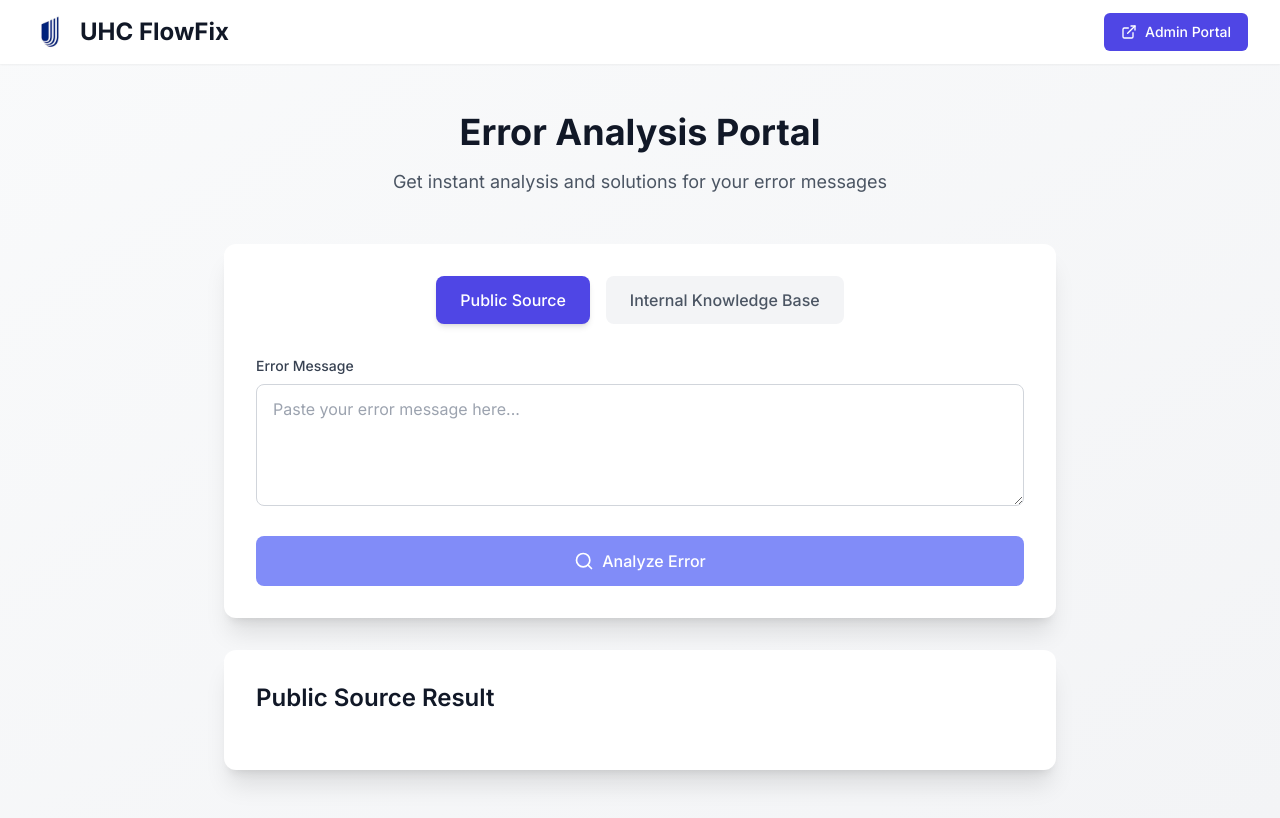
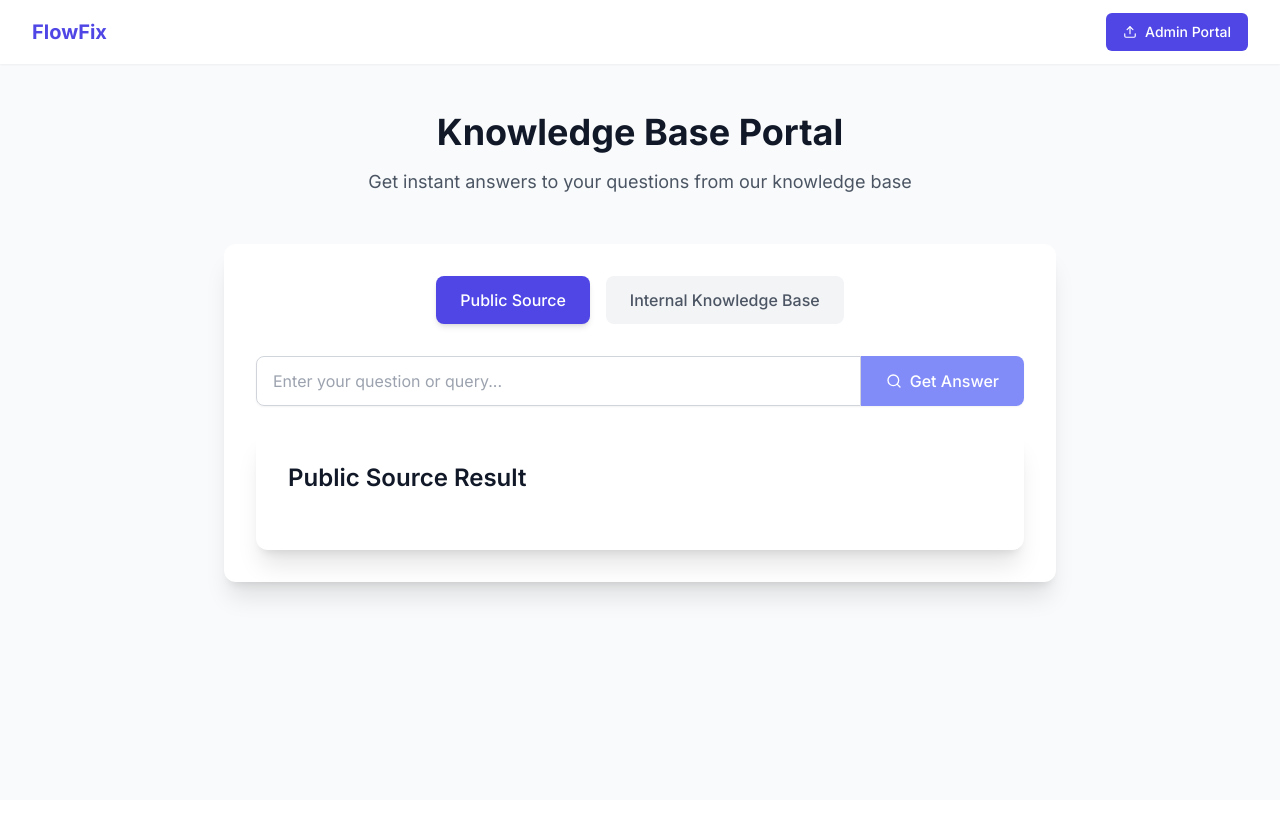
Before and after one commit to Kar2410/FLOW-FIX, a Next.js app in the folder Website2/: page / in a window 1280 px wide. Built offline with nearby package versions, Linux system fonts and the light colour scheme.

Commit message:
updating prompts of AI

```diff
--- a/Website2/src/app/api/analyze/internal/route.ts
+++ b/Website2/src/app/api/analyze/internal/route.ts
@@ -4,24 +4,21 @@ import { ChatOpenAI } from "@langchain/openai";
 
 export async function POST(request: Request) {
   try {
-    const { errorMessage } = await request.json();
+    const { query } = await request.json();
 
-    if (!errorMessage) {
-      return NextResponse.json(
-        { error: "No error message provided" },
-        { status: 400 }
-      );
+    if (!query) {
+      return NextResponse.json({ error: "Query is required" }, { status: 400 });
     }
 
-    console.log("Analyzing error message:", errorMessage);
+    console.log("Analyzing query:", query);
 
     // Search for similar chunks
-    const results = await searchSimilarChunks(errorMessage);
+    const results = await searchSimilarChunks(query);
 
     if (results.length === 0) {
-      console.log("No matching solutions found in internal knowledge base");
+      console.log("No matching information found in internal knowledge base");
       return NextResponse.json({
-        solution: "No solution found in internal knowledge base.",
+        solution: "No relevant information found in internal knowledge base.",
         source: "internal",
       });
     }
@@ -29,7 +26,7 @@ export async function POST(request: Request) {
     // Get the most relevant result
     const bestMatch = results[0];
     console.log(
-      "Found matching solution with similarity:",
+      "Found matching information with similarity:",
       bestMatch.similarity
     );
 
@@ -49,34 +46,43 @@ export async function POST(request: Request) {
     });
 
     // Ask LLM to analyze if the match is relevant and format the response
-    const systemPrompt = `You are a coding assistant analyzing if a knowledge base entry contains a solution for a specific error.`;
-    const userPrompt = `Error to analyze: ${errorMessage}
+    const systemPrompt = `You are a versatile assistant capable of handling both technical and general queries. Your expertise includes:
+1. Technical questions and code-related solutions
+2. Error diagnostics and troubleshooting
+3. General information and explanations
+4. Best practices and implementation guidance
+5. Conceptual explanations and examples
 
-Knowledge base entry (similarity: ${Math.round(bestMatch.similarity * 100)}%):
+Your role is to analyze knowledge base entries and provide comprehensive responses based on the best-matching content.`;
+    const userPrompt = `Query: ${query}
+
+Best matching knowledge base entry (similarity: ${Math.round(
+      bestMatch.similarity * 100
+    )}%):
 ${bestMatch.content}
 
 Instructions:
-1. First, determine if this knowledge base entry contains a revelent/close solution for the specific error above.
-2. If it does NOT contain a revelent/close solution, respond with ONLY: "No solution found in internal knowledge base."
-3. If it DOES contain a revelent/close solution, format your response as:
+1. If this knowledge base entry does NOT contain relevant information, respond with ONLY: "No relevant information found in internal knowledge base."
+2. If it DOES contain relevant information, provide a response in this format:
 
-# Error Analysis
-[One line explanation of the error]
+# Analysis
+[Clear explanation of how this knowledge base entry relates to the query]
 
-# Solution
-[2-3 bullet points with clear steps]
+# Response
+[Detailed response with relevant information from the knowledge base]
 
-# Code Fix
-\`\`\`[language]
-[only the relevant code fix]
-\`\`\`
+# Code Example
+[If the query is code-related and the knowledge base contains code, include it here with explanations]
+
+# Additional Information
+[Additional context, best practices, or related concepts from the knowledge base]
 
 # Source
 From internal knowledge base (${Math.round(
       bestMatch.similarity * 100
     )}% relevance)
 
-Keep the response focused and concise. Only include information that directly addresses the error.`;
+Keep the response focused, accurate, and helpful. For technical queries, include practical examples and code snippets where appropriate. For general queries, provide clear and concise explanations.`;
 
     const response = await chat.invoke([
       ["system", systemPrompt],
@@ -85,8 +91,11 @@ Keep the response focused and concise. Only include information that directly ad
 
     const formattedSolution = response.content.toString().trim();
 
-    // If the LLM determined there's no solution, return early
-    if (formattedSolution === "No solution found in internal knowledge base.") {
+    // If the LLM determined there's no relevant information, return early
+    if (
+      formattedSolution ===
+      "No relevant information found in internal knowledge base."
+    ) {
       return NextResponse.json({
         solution: formattedSolution,
         source: "internal",
@@ -99,9 +108,9 @@ Keep the response focused and concise. Only include information that directly ad
       similarity: bestMatch.similarity,
     });
   } catch (error) {
-    console.error("Error analyzing error:", error);
+    console.error("Error analyzing query:", error);
     return NextResponse.json(
-      { error: "Failed to analyze error message" },
+      { error: "Failed to analyze query" },
       { status: 500 }
     );
   }
--- a/Website2/src/app/api/analyze/public/route.ts
+++ b/Website2/src/app/api/analyze/public/route.ts
@@ -3,16 +3,13 @@ import { ChatOpenAI } from "@langchain/openai";
 
 export async function POST(request: Request) {
   try {
-    const { errorMessage } = await request.json();
+    const { query } = await request.json();
 
-    if (!errorMessage) {
-      return NextResponse.json(
-        { error: "Error message is required" },
-        { status: 400 }
-      );
+    if (!query) {
+      return NextResponse.json({ error: "Query is required" }, { status: 400 });
     }
 
-    // Generate public solution using Azure OpenAI
+    // Generate solution using Azure OpenAI
     const chat = new ChatOpenAI({
       azureOpenAIApiKey: process.env.AZURE_OPENAI_API_KEY,
       azureOpenAIApiDeploymentName: "gpt-4-deployment",
@@ -27,36 +24,45 @@ export async function POST(request: Request) {
       temperature: 0.7,
     });
 
-    const systemPrompt = `You are a coding assistant. Analyze this error and provide a concise solution.`;
-    const userPrompt = `Error: ${errorMessage}
+    const systemPrompt = `You are a versatile assistant capable of handling both technical and general queries. Your expertise includes:
+1. Technical questions and code-related solutions
+2. Error diagnostics and troubleshooting
+3. General information and explanations
+4. Best practices and implementation guidance
+5. Conceptual explanations and examples
+
+Analyze the query and provide a comprehensive response in an appropriate format, prioritizing clarity and accuracy.`;
+
+    const userPrompt = `Query: ${query}
 
 Provide a response in this format:
 
-# Error Analysis
-[One line explanation of the error]
+# Analysis
+[Clear explanation of the query and its context]
 
-# Solution
-[2-3 bullet points with clear steps]
+# Response
+[Detailed response with relevant information]
 
-# Code Fix
-\`\`\`[language]
-[only the relevant code fix]
-\`\`\`
+# Code Example
+[If the query is code-related, include relevant code examples with explanations]
 
-Keep the response focused and concise.`;
+# Additional Information
+[Additional context, best practices, or related concepts]
 
-    const publicResponse = await chat.invoke([
+Keep the response focused, accurate, and helpful. For technical queries, include practical examples and code snippets where appropriate. For general queries, provide clear and concise explanations.`;
+
+    const response = await chat.invoke([
       ["system", systemPrompt],
       ["user", userPrompt],
     ]);
 
     return NextResponse.json({
-      solution: publicResponse.content,
+      solution: response.content,
     });
   } catch (error) {
-    console.error("Public analysis error:", error);
+    console.error("Analysis error:", error);
     return NextResponse.json(
-      { error: "Failed to analyze error" },
+      { error: "Failed to analyze query" },
       { status: 500 }
     );
   }
--- a/Website2/src/app/page.tsx
+++ b/Website2/src/app/page.tsx
@@ -13,7 +13,7 @@ import Image from "next/image";
 import ReactMarkdown from "react-markdown";
 
 export default function Home() {
-  const [errorMessage, setErrorMessage] = useState("");
+  const [query, setQuery] = useState("");
   const [isAnalyzing, setIsAnalyzing] = useState(false);
   const [publicAnalysis, setPublicAnalysis] = useState<string | null>(null);
   const [internalAnalysis, setInternalAnalysis] = useState<string | null>(null);
@@ -30,56 +30,58 @@ export default function Home() {
       const publicRes = await fetch("/api/analyze/public", {
         method: "POST",
         headers: { "Content-Type": "application/json" },
-        body: JSON.stringify({ errorMessage }),
+        body: JSON.stringify({ query }),
       });
       const publicData = await publicRes.json();
-      setPublicAnalysis(publicData.solution || "No solution found.");
+      setPublicAnalysis(publicData.solution || "No information found.");
 
       // Always fetch internal solution
       const internalRes = await fetch("/api/analyze/internal", {
         method: "POST",
         headers: { "Content-Type": "application/json" },
-        body: JSON.stringify({ errorMessage }),
+        body: JSON.stringify({ query }),
       });
       const internalData = await internalRes.json();
       if (
         internalData?.solution &&
-        !internalData?.solution.toLowerCase().includes("no matching solutions")
+        !internalData?.solution
+          .toLowerCase()
+          .includes("no relevant information")
       ) {
         setInternalAnalysis(internalData.solution);
       } else {
         setInternalAnalysis(
-          "No information found for this error in the internal knowledge base."
+          "No information found for this query in the internal knowledge base."
         );
       }
     } catch (err) {
-      setError("Failed to analyze error. Please try again.");
+      setError("Failed to analyze query. Please try again.");
     } finally {
       setIsAnalyzing(false);
     }
   };
 
   return (
-    <div className="min-h-screen bg-gradient-to-br from-gray-50 to-gray-100">
+    <div className="min-h-screen bg-gray-50">
       <nav className="bg-white shadow-sm">
         <div className="max-w-7xl mx-auto px-4 sm:px-6 lg:px-8">
-          <div className="flex justify-between h-16 items-center">
-            <div className="flex items-center space-x-3">
-              <Image
-                src="/uhc-logo.png"
-                alt="UHC Logo"
-                width={36}
-                height={36}
-              />
-              <h1 className="text-2xl font-bold text-gray-900">UHC FlowFix</h1>
+          <div className="flex justify-between h-16">
+            <div className="flex">
+              <div className="flex-shrink-0 flex items-center">
+                <Link href="/" className="text-xl font-bold text-indigo-600">
+                  FlowFix
+                </Link>
               </div>
+            </div>
+            <div className="flex items-center">
               <Link
                 href="/admin"
-              className="inline-flex items-center px-4 py-2 border border-transparent text-sm font-medium rounded-md text-white bg-indigo-600 hover:bg-indigo-700 focus:outline-none focus:ring-2 focus:ring-offset-2 focus:ring-indigo-500 transition-all duration-200"
+                className="inline-flex items-center px-4 py-2 border border-transparent text-sm font-medium rounded-md text-white bg-indigo-600 hover:bg-indigo-700"
               >
-              <FiExternalLink className="w-4 h-4 mr-2" />
+                <FiUpload className="mr-2" />
                 Admin Portal
               </Link>
+            </div>
           </div>
         </div>
       </nav>
@@ -87,10 +89,10 @@ export default function Home() {
       <main className="max-w-4xl mx-auto px-4 sm:px-6 lg:px-8 py-12">
         <div className="text-center mb-12">
           <h2 className="text-4xl font-bold text-gray-900 mb-4">
-            Error Analysis Portal
+            Knowledge Base Portal
           </h2>
           <p className="text-lg text-gray-600">
-            Get instant analysis and solutions for your error messages
+            Get instant answers to your questions from our knowledge base
           </p>
         </div>
 
@@ -118,75 +120,37 @@ export default function Home() {
             </button>
           </div>
 
-          <form
-            onSubmit={(e) => {
-              e.preventDefault();
-              handleAnalyze();
-            }}
-            className="space-y-6"
-          >
-            <div>
-              <label
-                htmlFor="errorMessage"
-                className="block text-sm font-medium text-gray-700 mb-2"
-              >
-                Error Message
-              </label>
-              <div className="relative">
-                <textarea
-                  id="errorMessage"
-                  rows={4}
-                  className="w-full px-4 py-3 border border-gray-300 rounded-lg focus:ring-2 focus:ring-indigo-500 focus:border-indigo-500 transition-all duration-200"
-                  placeholder="Paste your error message here..."
-                  value={errorMessage}
-                  onChange={(e) => setErrorMessage(e.target.value)}
-                  required
+          <div className="mb-6">
+            <div className="flex rounded-lg shadow-sm">
+              <input
+                type="text"
+                value={query}
+                onChange={(e) => setQuery(e.target.value)}
+                placeholder="Enter your question or query..."
+                className="flex-1 min-w-0 block w-full px-4 py-3 rounded-l-lg border border-gray-300 focus:ring-indigo-500 focus:border-indigo-500"
               />
-              </div>
-            </div>
-
               <button
-              type="submit"
-              disabled={isAnalyzing || !errorMessage.trim()}
-              className={`w-full flex items-center justify-center px-6 py-3 border border-transparent text-base font-medium rounded-lg text-white transition-all duration-200
-                ${
-                  isAnalyzing || !errorMessage.trim()
+                onClick={handleAnalyze}
+                disabled={isAnalyzing || !query.trim()}
+                className={`inline-flex items-center px-6 py-3 border border-transparent text-base font-medium rounded-r-lg text-white ${
+                  isAnalyzing || !query.trim()
                     ? "bg-indigo-400 cursor-not-allowed"
-                    : "bg-indigo-600 hover:bg-indigo-700 transform hover:scale-[1.02]"
+                    : "bg-indigo-600 hover:bg-indigo-700"
                 }`}
               >
                 {isAnalyzing ? (
                   <>
-                  <svg
-                    className="animate-spin -ml-1 mr-3 h-5 w-5 text-white"
-                    xmlns="http://www.w3.org/2000/svg"
-                    fill="none"
-                    viewBox="0 0 24 24"
-                  >
-                    <circle
-                      className="opacity-25"
-                      cx="12"
-                      cy="12"
-                      r="10"
-                      stroke="currentColor"
-                      strokeWidth="4"
-                    ></circle>
-                    <path
-                      className="opacity-75"
-                      fill="currentColor"
-                      d="M4 12a8 8 0 018-8V0C5.373 0 0 5.373 0 12h4zm2 5.291A7.962 7.962 0 014 12H0c0 3.042 1.135 5.824 3 7.938l3-2.647z"
-                    ></path>
-                  </svg>
+                    <FiSearch className="animate-spin mr-2" />
                     Analyzing...
                   </>
                 ) : (
                   <>
-                  <FiSearch className="w-5 h-5 mr-2" />
-                  Analyze Error
+                    <FiSearch className="mr-2" />
+                    Get Answer
                   </>
                 )}
               </button>
-          </form>
+            </div>
           </div>
 
           {error && (
@@ -229,6 +193,7 @@ export default function Home() {
               )}
             </div>
           </div>
+        </div>
       </main>
     </div>
   );
--- a/Website2/src/app/user/page.tsx
+++ b/Website2/src/app/user/page.tsx
@@ -4,14 +4,14 @@ import { useState } from "react";
 import { Loader2 } from "lucide-react";
 
 export default function UserInterface() {
-  const [errorMessage, setErrorMessage] = useState("");
+  const [query, setQuery] = useState("");
   const [publicSolution, setPublicSolution] = useState("");
   const [internalSolution, setInternalSolution] = useState("");
   const [isAnalyzing, setIsAnalyzing] = useState(false);
   const [activeTab, setActiveTab] = useState("public");
 
   const handleAnalyze = async () => {
-    if (!errorMessage.trim()) return;
+    if (!query.trim()) return;
 
     setIsAnalyzing(true);
     setPublicSolution("");
@@ -22,7 +22,7 @@ export default function UserInterface() {
       const publicResponse = await fetch("/api/analyze/public", {
         method: "POST",
         headers: { "Content-Type": "application/json" },
-        body: JSON.stringify({ errorMessage }),
+        body: JSON.stringify({ query }),
       });
 
       if (publicResponse.ok) {
@@ -34,7 +34,7 @@ export default function UserInterface() {
       const internalResponse = await fetch("/api/analyze/internal", {
         method: "POST",
         headers: { "Content-Type": "application/json" },
-        body: JSON.stringify({ errorMessage }),
+        body: JSON.stringify({ query }),
       });
 
       if (internalResponse.ok) {
@@ -50,26 +50,26 @@ export default function UserInterface() {
 
   return (
     <div className="container mx-auto p-4">
-      <h1 className="text-2xl font-bold mb-4">FlowFix Error Analyzer</h1>
+      <h1 className="text-2xl font-bold mb-4">FlowFix Query Assistant</h1>
       <div className="mb-4">
         <textarea
-          placeholder="Paste your error message here..."
-          value={errorMessage}
-          onChange={(e) => setErrorMessage(e.target.value)}
+          placeholder="Enter your question, error message, or query here..."
+          value={query}
+          onChange={(e) => setQuery(e.target.value)}
           className="w-full h-32 p-2 border rounded-md"
         />
         <button
           onClick={handleAnalyze}
-          disabled={isAnalyzing || !errorMessage.trim()}
+          disabled={isAnalyzing || !query.trim()}
           className="mt-2 px-4 py-2 bg-blue-500 text-white rounded-md disabled:bg-gray-300"
         >
           {isAnalyzing ? (
             <span className="flex items-center">
               <Loader2 className="mr-2 h-4 w-4 animate-spin" />
-              Analyzing...
+              Processing...
             </span>
           ) : (
-            "Analyze Error"
+            "Get Answer"
           )}
         </button>
       </div>
@@ -110,7 +110,8 @@ export default function UserInterface() {
               </div>
             ) : (
               <p className="text-gray-500">
-                Enter an error message and click Analyze to get a solution.
+                Enter a question, error message, or query and click Get Answer
+                to get a solution.
               </p>
             )
           ) : internalSolution ? (
@@ -138,8 +139,8 @@ export default function UserInterface() {
             )
           ) : (
             <p className="text-gray-500">
-              Enter an error message and click Analyze to search the internal
-              knowledge base.
+              Enter a question, error message, or query and click Get Answer to
+              search the internal knowledge base.
             </p>
           )}
         </div>
```
Lines whose indentation alone changed are shown as unchanged.
